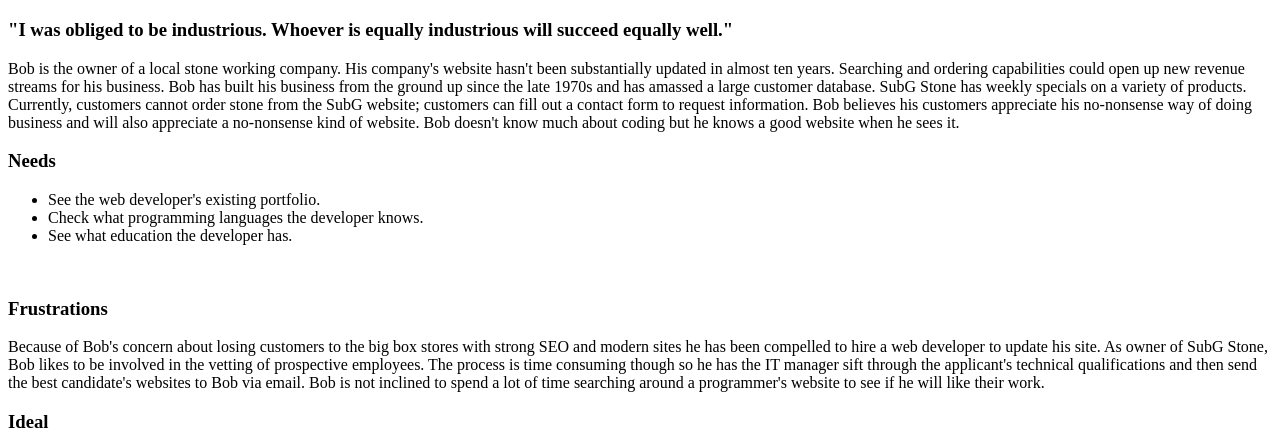
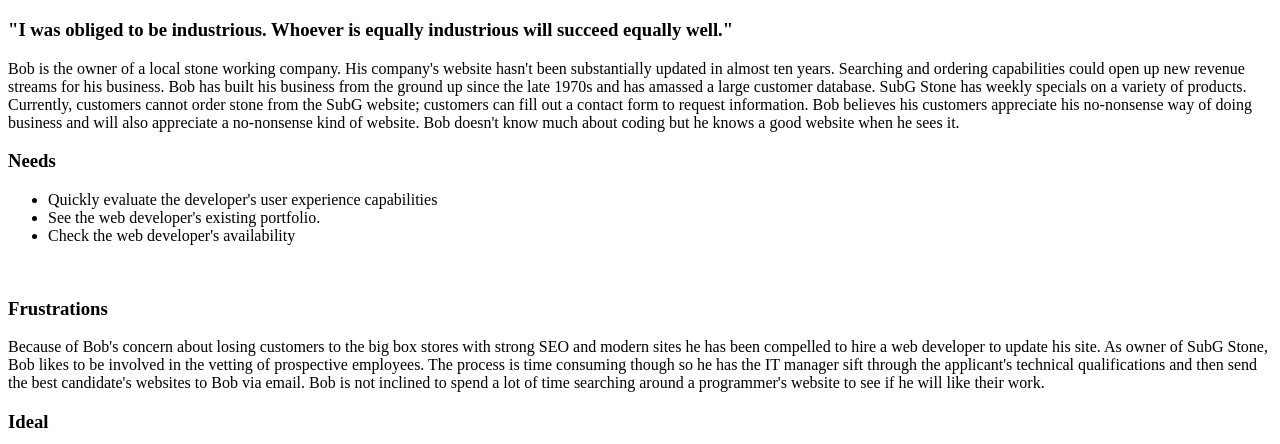
Before and after one commit to elainethomas/el41net, a PHP site: page /milestone-1.php in a window 1280 px wide. Shown: the part 579-1023 px from the top of the page. Run offline with PHP 8.4, Linux system fonts and the light colour scheme.

Commit message:
updating wording on use case to meet requirements

```diff
--- a/public_html/documentation/milestone-1.php
+++ b/public_html/documentation/milestone-1.php
@@ -30,9 +30,9 @@
 		</p>
 		<h3>Needs</h3>
 		<ul>
+			<li>Quickly evaluate the developer's user experience capabilities</li>
 			<li>See the web developer's existing portfolio.</li>
-			<li>Check what programming languages the developer knows.</li>
-			<li>See what education the developer has.</li>
+			<li>Check the web developer's availability</li>
 		</ul>
 		<br>
 		<h3>Frustrations</h3>
```
